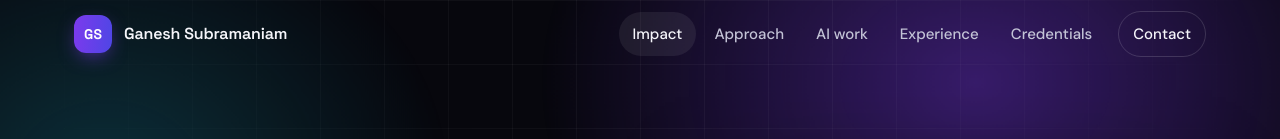
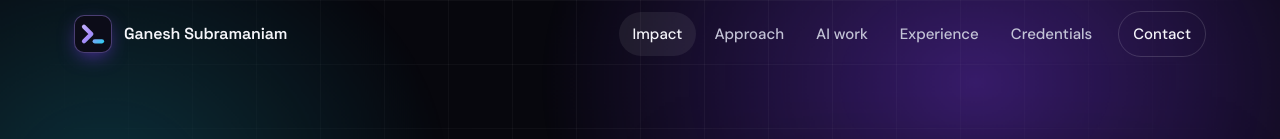
Before and after one commit to gsubrama2010-infra/gsubrama2010-infra.github.io, a plain HTML site: page ai.html in a window 1280 px wide. Shown: the top 139 px of the page. Drawn offline with Linux system fonts and the light colour scheme.

Commit message:
Use the "›_" prompt icon as the ai.html header logo
Co-Authored-By: Claude Opus 5.5 <noreply@anthropic.com>

```diff
--- a/ai.html
+++ b/ai.html
@@ -30,7 +30,7 @@
   <header class="hdr">
     <nav class="nav wrap" aria-label="Primary">
       <a class="logo" href="#top" aria-label="Ganesh Subramaniam, back to top">
-        <span class="logo-mark">GS</span>
+        <span class="logo-mark"><svg viewBox="0 0 64 64" aria-hidden="true"><defs><linearGradient id="logo-g" x1="12" y1="14" x2="52" y2="50" gradientUnits="userSpaceOnUse"><stop offset="0" stop-color="#c4b5fd"/><stop offset="0.45" stop-color="#a78bfa"/><stop offset="1" stop-color="#22d3ee"/></linearGradient></defs><g fill="none" stroke="url(#logo-g)" stroke-width="7.5" stroke-linecap="round" stroke-linejoin="round"><path d="M16 19l13 13-13 13"/><path d="M35 45h13"/></g></svg></span>
         <span class="logo-name">Ganesh Subramaniam</span>
       </a>
       <button class="menu-btn" type="button" aria-expanded="false" aria-controls="site-menu" aria-label="Open menu">
--- a/assets/css/ai.css
+++ b/assets/css/ai.css
@@ -102,10 +102,11 @@ svg { width: 18px; height: 18px; fill: none; stroke: currentColor; stroke-width:
 .nav { display: flex; align-items: center; justify-content: space-between; height: 68px; }
 .logo { display: inline-flex; align-items: center; gap: 12px; color: var(--text); text-decoration: none; }
 .logo-mark {
-  display: grid; place-items: center; width: 38px; height: 38px; border-radius: 12px;
-  font-family: var(--font-head); font-weight: 700; font-size: 14px; color: #fff; background: var(--grad-btn);
+  display: grid; place-items: center; width: 38px; height: 38px; border-radius: 10px;
+  background: #0c0c18; border: 1px solid rgba(167, 139, 250, 0.4);
   box-shadow: 0 6px 20px -6px rgba(124, 58, 237, 0.8);
 }
+.logo-mark svg { width: 100%; height: 100%; }
 .logo-name { font-family: var(--font-head); font-weight: 600; font-size: 16px; letter-spacing: -0.01em; }
 .nav-links { display: flex; align-items: center; gap: 4px; list-style: none; margin: 0; padding: 0; }
 .nav-links a {
```
